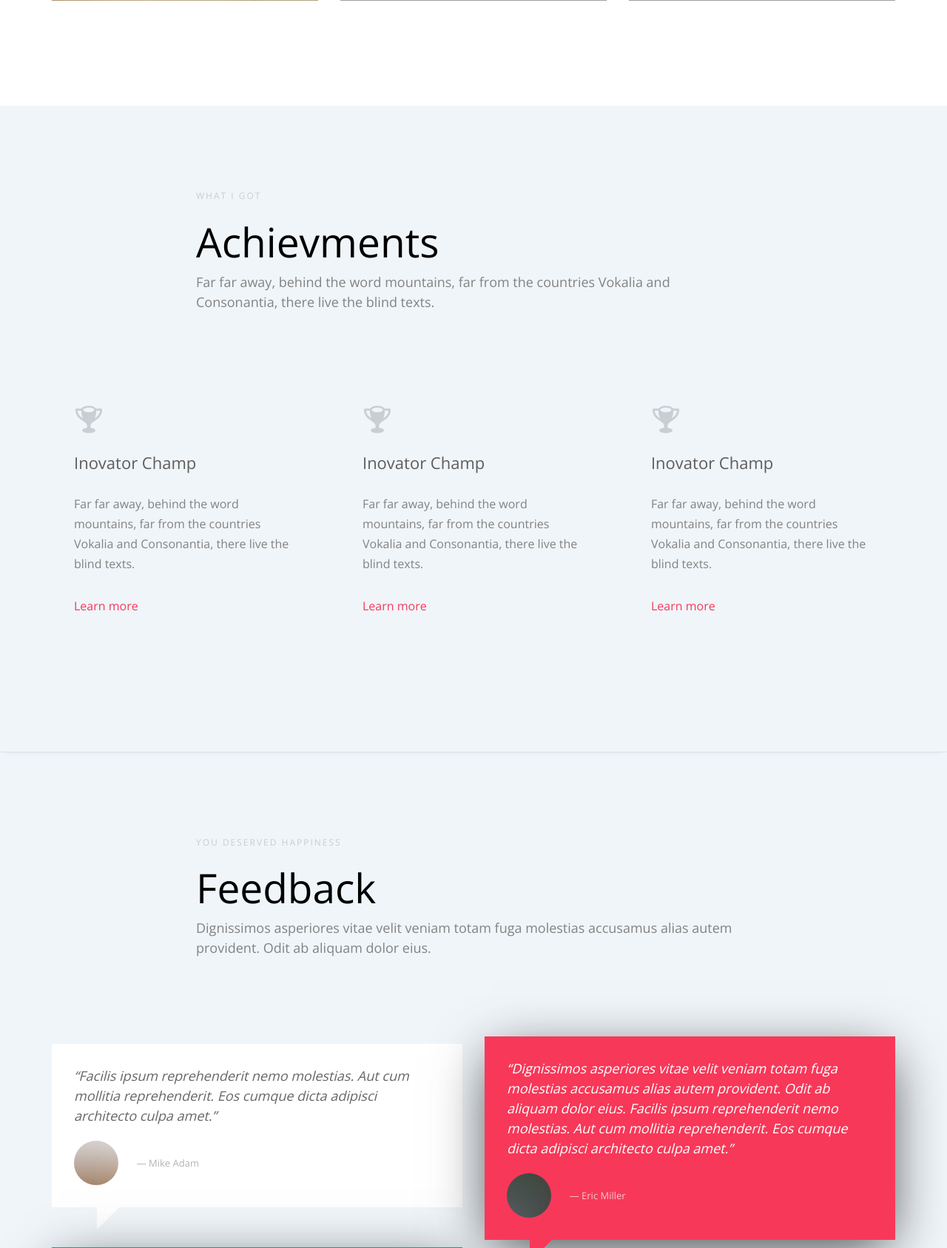
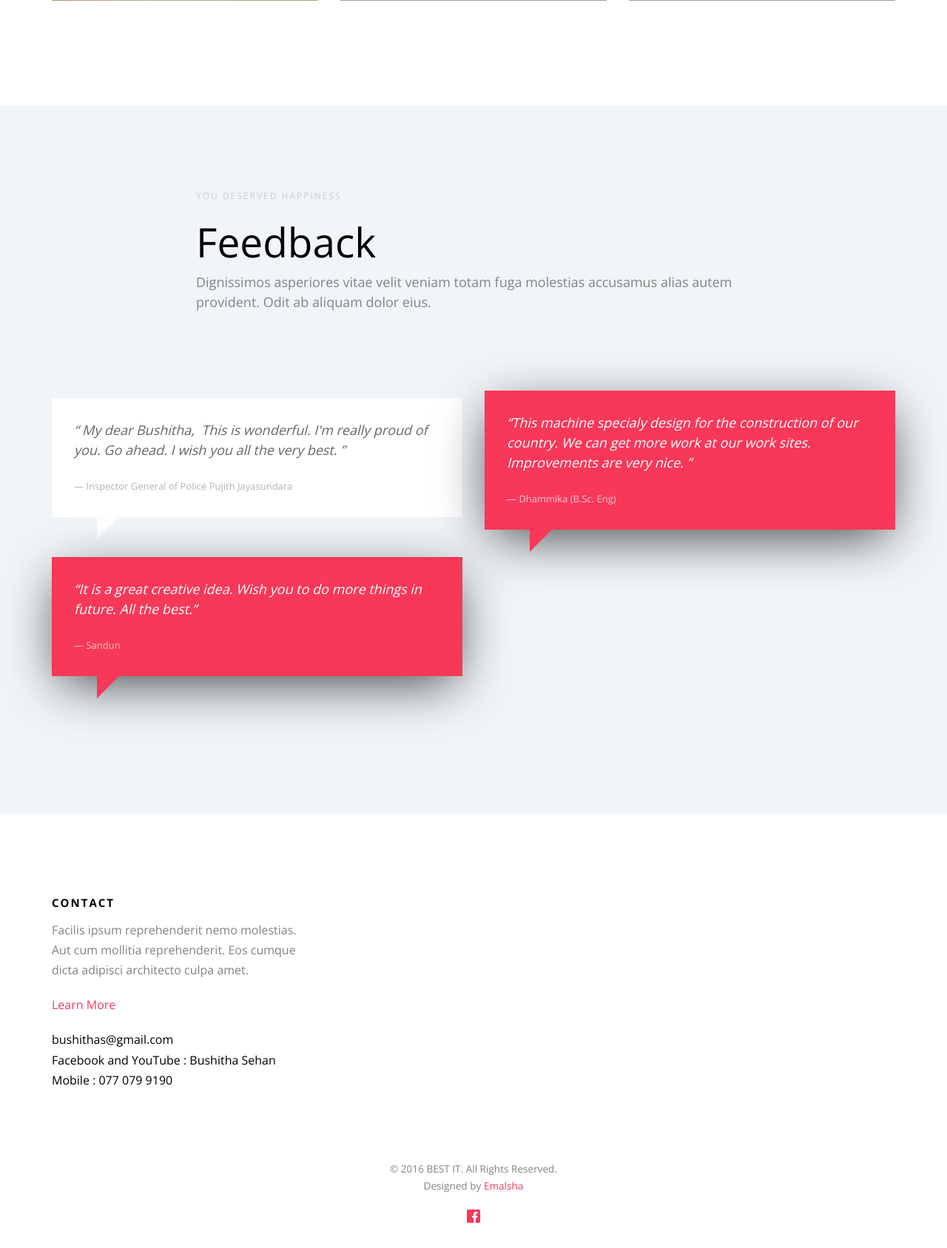
Before and after one commit to Emalsha/Bushitha-personal-web, a PHP site: page /concept/index.php in a window 1280 px wide. Shown: the part 2879-4566 px from the top of the page at 74% size. After the commit the page ends 4532 px from the top, so only its background shows below. Run offline with PHP 8.4, Linux system fonts and the light colour scheme; some web fonts are replaced; grey boxes are pictures that could not be loaded.

Commit message:
achievements removed

```diff
--- a/concept/index.php
+++ b/concept/index.php
@@ -58,9 +58,9 @@
 				<div class="col-xs-10 text-right menu-1">
 					<ul>
 						<li class="active"><a href="#fh5co-header">Home</a></li>
-						<li class=""><a href="#fh5co-about">About</a></li>
-						<li class=""><a href="#fh5co-project">My Inventions</a></li>
-						<li><a href="#fh5co-services">Achievments</a></li>
+						<li><a href="#fh5co-about">About</a></li>
+						<li><a href="#fh5co-project">My Inventions</a></li>
+						<!-- <li><a href="#fh5co-services">Achievments</a></li> -->
 						<li><a href="#fh5co-testimonial">Feedback</a></li>
 						<li><a href="#fh5co-footer">Contact</a></li>
 					</ul>
@@ -243,7 +243,7 @@
 	</div>
 
 	<!-- Acheivements **************** fh5co-->
-	<div id="fh5co-services" class="fh5co-bg-section border-bottom">
+	<!-- <div id="fh5co-services" class="fh5co-bg-section border-bottom">
 		<div class="container">
 			<div class="row row-pb-md">
 				<div class="col-md-8 col-md-offset-2 text-left animate-box" data-animate-effect="fadeInUp">
@@ -291,7 +291,7 @@
 
 			</div>
 		</div>
-	</div>
+	</div> -->
 
 
 	<!-- Feedback area -->
@@ -308,15 +308,15 @@
 				<div class="col-md-6 animate-box">
 					<div class="testimonial">
 						<blockquote>
-							<p>&ldquo;Facilis ipsum reprehenderit nemo molestias. Aut cum mollitia reprehenderit. Eos cumque dicta adipisci architecto culpa amet.&rdquo;</p>
-							<p class="author"> <img src="images/person1.jpg" alt="Free HTML5 Bootstrap Template by gettemplates.co"> <cite>&mdash; Mike Adam</cite></p>
+							<p>&ldquo; My dear Bushitha,&nbsp; This is wonderful. I'm really proud of you. Go ahead. I wish you all the very best.  &rdquo;</p>
+							<p class="author"> <cite>&mdash; Inspector General of Police Pujith Jayasundara</cite></p>
 						</blockquote>
 					</div>
 
 					<div class="testimonial fh5co-selected">
 						<blockquote>
-							<p>&ldquo;Dignissimos asperiores vitae velit veniam totam fuga molestias accusamus alias autem provident. Odit ab aliquam dolor eius. Facilis ipsum reprehenderit nemo molestias. Aut cum mollitia reprehenderit. Eos cumque dicta adipisci architecto culpa amet.&rdquo;</p>
-							<p class="author"><img src="images/person2.jpg" alt="Free HTML5 Bootstrap Template by gettemplates.co"> <cite>&mdash; Eric Miller</cite></p>
+							<p>&ldquo;It is a great creative idea. Wish you to do more things in future. All the best.&rdquo;</p>
+							<p class="author"> <cite>&mdash; Sandun</cite></p>
 						</blockquote>
 					</div>
 				</div>
@@ -324,17 +324,17 @@
 				<div class="col-md-6 animate-box">
 					<div class="testimonial fh5co-selected">
 						<blockquote>
-							<p>&ldquo;Dignissimos asperiores vitae velit veniam totam fuga molestias accusamus alias autem provident. Odit ab aliquam dolor eius. Facilis ipsum reprehenderit nemo molestias. Aut cum mollitia reprehenderit. Eos cumque dicta adipisci architecto culpa amet.&rdquo;</p>
-							<p class="author"><img src="images/person3.jpg" alt="Free HTML5 Bootstrap Template by gettemplates.co"> <cite>&mdash; Eric Miller</cite></p>
+							<p>&ldquo;This machine specialy design for the construction of our country. We can get more work at our work sites. Improvements are very nice.  &rdquo;</p>
+							<p class="author"> <cite>&mdash; Dhammika (B.Sc. Eng)</cite></p>
 						</blockquote>
 					</div>
 
-					<div class="testimonial">
+					<!-- <div class="testimonial">
 						<blockquote>
 							<p>&ldquo;Facilis ipsum reprehenderit nemo molestias. Aut cum mollitia reprehenderit. Eos cumque dicta adipisci architecto culpa amet.&rdquo;</p>
 							<p class="author"><img src="images/person1.jpg" alt="Free HTML5 Bootstrap Template by gettemplates.co"> <cite>&mdash; Mike Adam</cite></p>
 						</blockquote>
-					</div>
+					</div> -->
 
 				</div>
 
@@ -353,9 +353,9 @@
 					<p>Facilis ipsum reprehenderit nemo molestias. Aut cum mollitia reprehenderit. Eos cumque dicta adipisci architecto culpa amet.</p>
 					<p><a href="#">Learn More</a></p>
 					<ul class="fh5co-footer-links">
-						<li>sample@sample.com</li>
-						<li>TEL : 000-000-0000</li>
-						<li>Mobile : 000-000-0000</li>
+						<li>bushithas@gmail.com</li>
+						<li>Facebook and YouTube : Bushitha Sehan</li>
+						<li>Mobile : 077 079 9190</li>
 
 					</ul>
 				</div>
@@ -371,10 +371,10 @@
 					</p>
 					<p>
 						<ul class="fh5co-social-icons">
-							<li><a href="#"><i class="icon-twitter"></i></a></li>
-							<li><a href="#"><i class="icon-facebook"></i></a></li>
-							<li><a href="#"><i class="icon-linkedin"></i></a></li>
-							<li><a href="#"><i class="icon-dribbble"></i></a></li>
+							<!-- <li><a href="#"><i class="icon-twitter"></i></a></li> -->
+							<li><a href="https://www.facebook.com/bushitha.sehan"><i class="icon-facebook"></i></a></li>
+							<!-- <li><a href="#"><i class="icon-linkedin"></i></a></li>
+							<li><a href="#"><i class="icon-dribbble"></i></a></li> -->
 						</ul>
 					</p>
 				</div>
```
